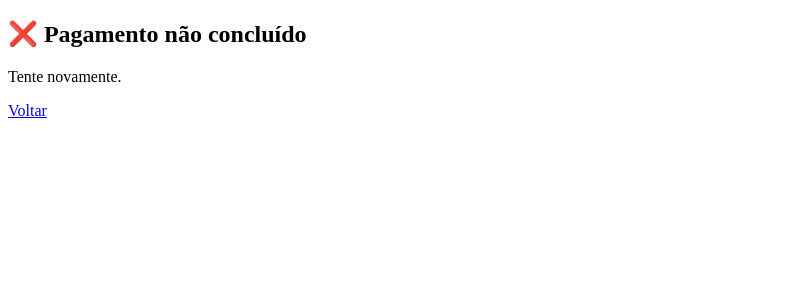
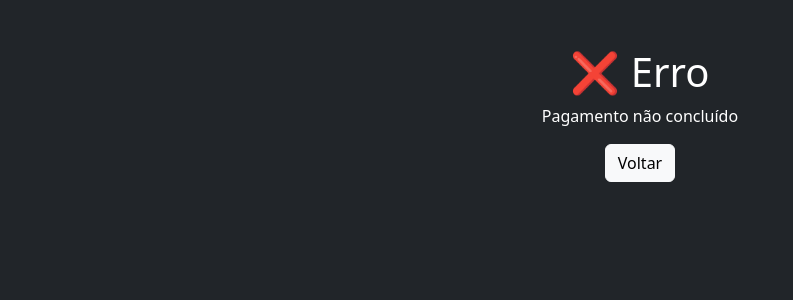
Before and after one commit to tonipassos/qrcodepix, a Flask app: page /erro in a window 1280 px wide. Shown: the top 300 px of the page, without its empty margins (0-793 px from the left). Run offline with Flask 3, Linux system fonts and the light colour scheme.

Commit message:
Enhance error page with Bootstrap and new content
Updated error page layout with Bootstrap styling and improved content.

```diff
--- a/templates/erro.html
+++ b/templates/erro.html
@@ -1,15 +1,22 @@
 <!DOCTYPE html>
 <html>
 <head>
-    <title>Erro</title>
+
+<link href="https://cdn.jsdelivr.net/npm/bootstrap@5.3.0/dist/css/bootstrap.min.css" rel="stylesheet">
+
 </head>
-<body>
 
-<h2>❌ Pagamento não concluído</h2>
+<body class="bg-dark text-white">
 
-<p>Tente novamente.</p>
+<div class="container text-center mt-5">
 
-<a href="/">Voltar</a>
+<h1>❌ Erro</h1>
+
+<p>Pagamento não concluído</p>
+
+<a href="/" class="btn btn-light">Voltar</a>
+
+</div>
 
 </body>
 </html>
```
